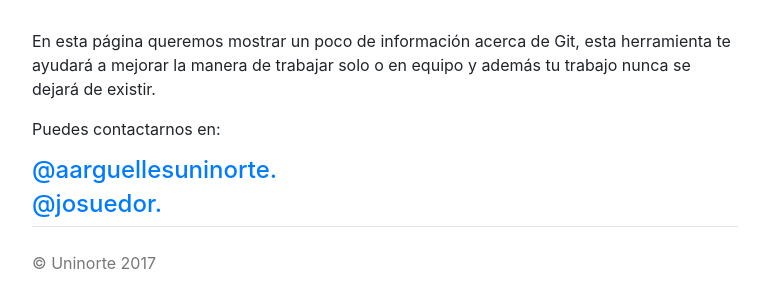
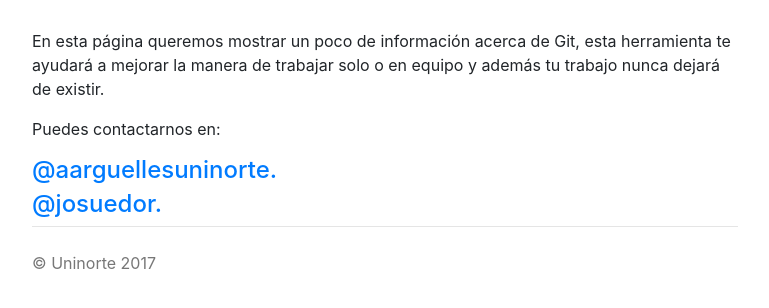
Before and after one commit to josuedor/taller-git, a plain HTML site: page about.html in a window 1280 px wide. Shown: the part 92-400 px from the top of the page, without its empty margins (255-1024 px from the left). Drawn offline with Linux system fonts and the light colour scheme.

Commit message:
Se vuelve a corrige la semantica del texto :(

```diff
--- a/about.html
+++ b/about.html
@@ -34,7 +34,7 @@
         <h3 class="text-muted">About</h3>
       </div>
 
-      <p>En esta página queremos mostrar un poco de información acerca de Git, esta herramienta te ayudará a mejorar la manera de trabajar solo o en equipo y además tu trabajo nunca se dejará de existir.<br></p>
+      <p>En esta página queremos mostrar un poco de información acerca de Git, esta herramienta te ayudará a mejorar la manera de trabajar solo o en equipo y además tu trabajo nunca dejará de existir.<br></p>
 
       <p>Puedes contactarnos en: <br></p>
 
```
